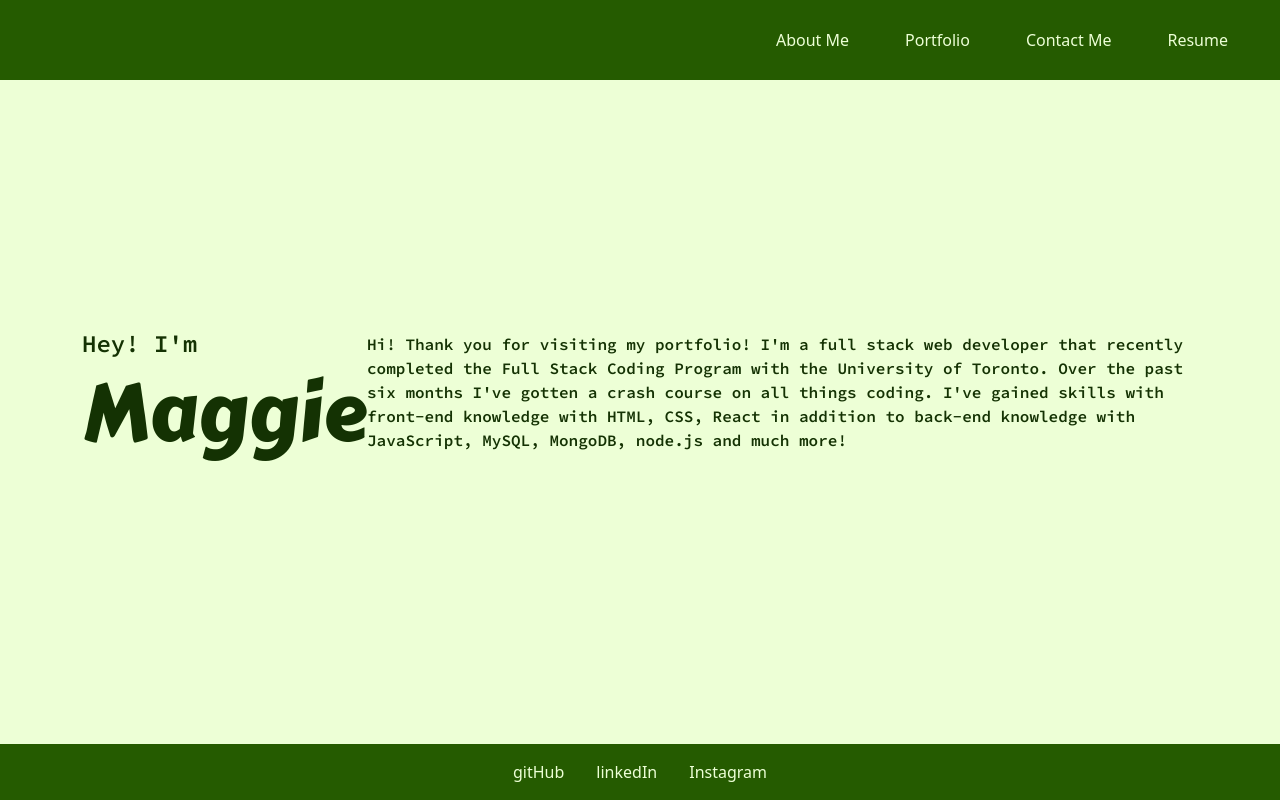
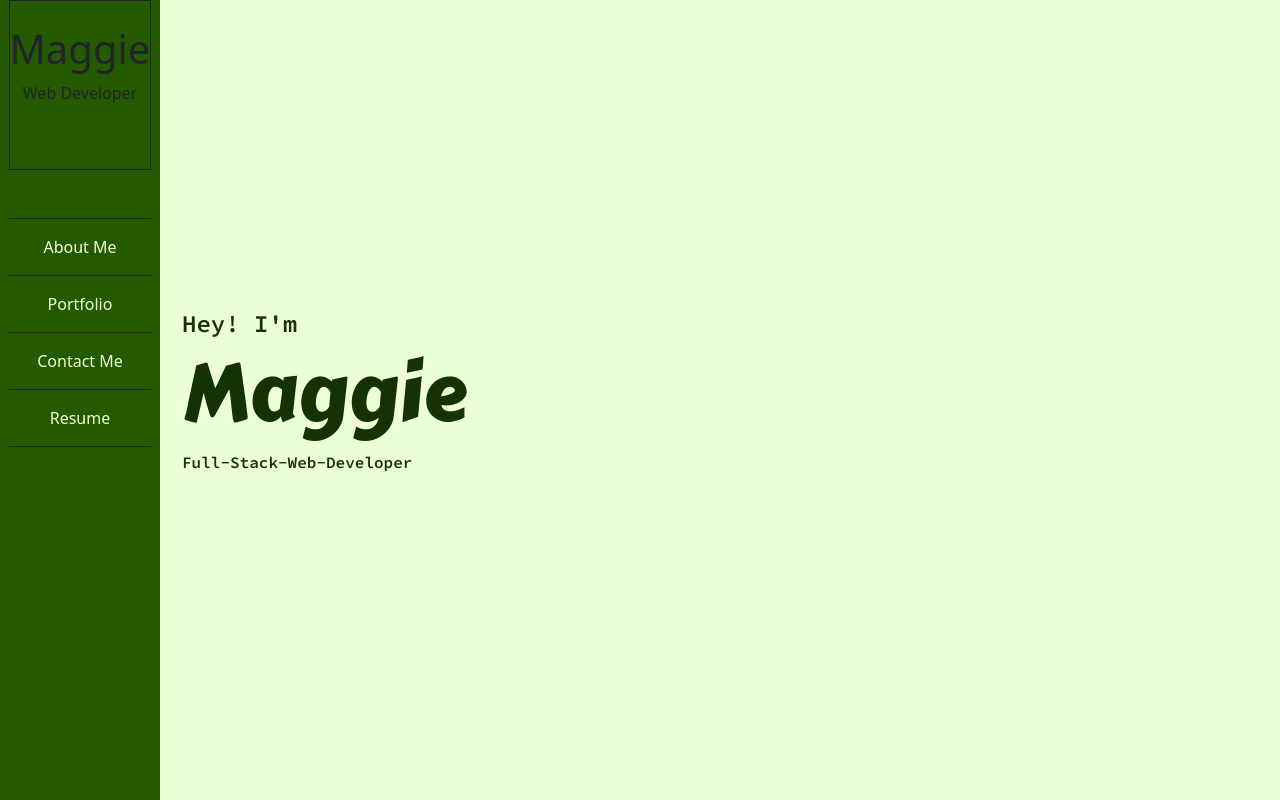
Before and after one commit to maggiejoe/maggies-react-portfolio, a React (Create React App) app: page / in a window 1280 px wide. Built offline with nearby package versions, Linux system fonts and the light colour scheme.

Commit message:
finished major styling for about/landing page. still needs to be finessed

```diff
--- a/src/App.css
+++ b/src/App.css
@@ -21,8 +21,6 @@ main {
 }
 
 html, body {
-  width: 100% !important;
-  height: 100% !important;
   background-color: var(--light-green) !important;
 }
 
@@ -45,6 +43,14 @@ html, body {
 
 #header {
   background-color: var(--lincoln-green);
+  height: 100vh;
+  width: 10rem;
+  top: 0;
+  bottom: 0;
+  left: 0;
+  right: auto;
+  position: fixed;
+
 }
 
 #headerText {
@@ -53,6 +59,7 @@ html, body {
 
 #navText {
   color: var(--light-green);
+  width: 100%;
 }
 
 #navText:hover {
--- a/src/App.js
+++ b/src/App.js
@@ -8,7 +8,7 @@ import ContactForm from './components/Contact';
 import Header from './components/Header';
 import Portfolio from './components/Portfolio';
 import Resume from './components/Resume';
-import Footer from './components/Footer';
+// import Footer from './components/Footer';
 
 
 function App() {
@@ -55,16 +55,18 @@ function App() {
   }
 
   return (
-    <div>
+    <div className='d-flex flex-wrap container'>
+      <div className='row'>
         <Header
           categories={categories}
           currentCategory={currentCategory}
           setCurrentCategory={setCurrentCategory}
         ></Header>
-      <main className="d-flex align-items-center" style = {{height:"80vh"}}>
+        <main className="d-flex align-items-center" style={{ height: "100vh" }}>
           {renderPage()}
         </main>
-      <Footer></Footer>
+        {/* <Footer></Footer> */}
+      </div>
     </div>
   );
 }
--- a/src/components/About/index.js
+++ b/src/components/About/index.js
@@ -3,22 +3,21 @@ import React from 'react';
 
 function About() {
     return (
-        <section className='container'>
-            <div className='d-flex align-items-center row'>
-                <div className='col-3'>
+        <section className='container m-5'>
+            <div className='d-flex align-items-center justify-content-start row m-3'>
+                <div className='col-10'>
                     <div className=''>
                         <h1 id='text-color' className='intro-text fs-4'>Hey! I'm</h1>
                         <h1 id='text-color' className='name-text'>Maggie</h1>
+                        <p id='text-color' className='intro-text'>
+                        Full-Stack-Web-Developer
+                    </p>
                     </div>
                 </div>
                 {/* <img src={selfPortrait} id='img-border' className='mb-4' style={{ width: "25%" }} alt='Self portrait' /> */}
-                <div className='col-9'>
-                    <p id='text-color' className=' intro-text'>
-                        Hi! Thank you for visiting my portfolio! I'm a full stack web developer that recently completed the Full Stack Coding Program with the University of Toronto.
-                        Over the past six months I've gotten a crash course on all things coding. I've gained skills with front-end knowledge with HTML, CSS, React in addition to
-                        back-end knowledge with JavaScript, MySQL, MongoDB, node.js and much more!
-                    </p>
-                </div>
+                {/* <div className='col-6'>
+
+                </div> */}
             </div>
         </section>
     );
--- a/src/components/Header/index.js
+++ b/src/components/Header/index.js
@@ -1,5 +1,6 @@
 import React from 'react';
 import Navigation from '../Naviation';
+// import Footer from '../Footer';
 
 function Header(props) {
     const {
@@ -9,9 +10,9 @@ function Header(props) {
     } = props
 
     return (
-        <section id='header'>
-            <header className="">
-                <div className='justify-content-end align-items-end'>
+        <section id='header' className='d-flex flex-column justify-content-start align-items-center'>
+            <header className=''>
+                <div className=''>
                     {/* <div className='py-4'>
                         <h3 id='headerText' className='fw-bolder fs-1 px-4'>Maggie Joseph</h3>
                     </div> */}
@@ -23,6 +24,7 @@ function Header(props) {
                         >
                         </Navigation>
                     </div>
+                    {/* <Footer></Footer> */}
                 </div>
             </header>
         </section>
--- a/src/components/Naviation/index.js
+++ b/src/components/Naviation/index.js
@@ -8,10 +8,15 @@ function Navigation(props) {
     } = props
 
     return (
-        <div className='navbar justify-content-end p-4'>
+        <div className=''>
+            <div className='d-flex flex-wrap pt-4 pb-5 mb-5 align-items-start justify-content-center border border-dark'>
+                <h1>Maggie</h1>
+                <p>Web Developer</p>
+            </div>
+            <div className='justify-content-center border-top border-dark mt-5'>
                 {categories.map((category) => (
                     <li
-                    id='navText' className={`m-1 px-4 ${currentCategory.name === category.name && ""
+                        id='navText' className={`p-3 border-bottom border-dark ${currentCategory.name === category.name && ""
                             }`}
                         key={category.name}
                     >
@@ -24,6 +29,7 @@ function Navigation(props) {
                     </li>
                 ))}
             </div>
+        </div>
     );
 }
 
```
Lines whose indentation alone changed are shown as unchanged.
